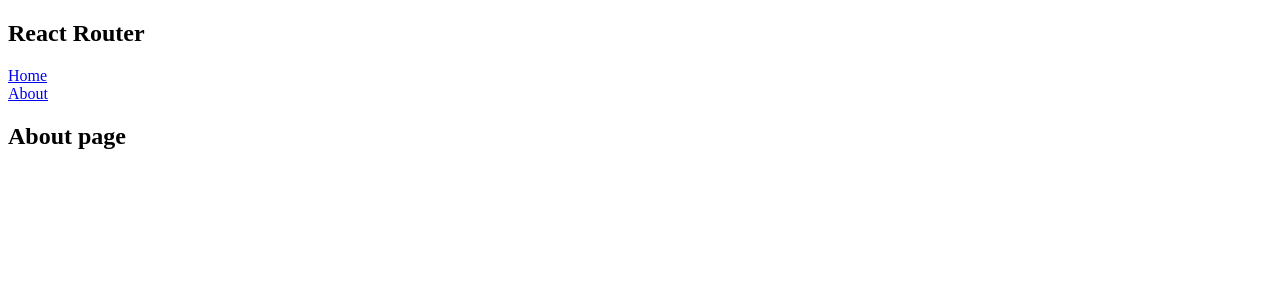
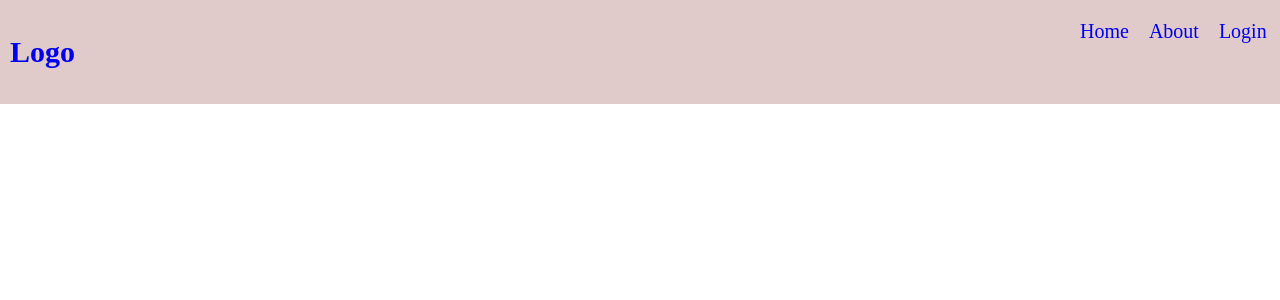
Before and after one commit to GayatriKolhapure/Learn-Online-ReactJS-Step-By-Step, a React (Vite) app in the folder React-6th/: page /about in a window 1280 px wide. Shown: the top 300 px of the page. Built offline with nearby package versions, Linux system fonts and the light colour scheme.

Commit message:
routing example

```diff
--- a/React-6th/src/App.jsx
+++ b/React-6th/src/App.jsx
@@ -4,6 +4,7 @@
 import ContextApiComp from './ContextApi/ContextApiComp'
 import CustomHook from './CustomHook'
 import RouterReact from './React Router/RouterReact'
+import HeaderRouter from './HeaderUsingRouter/HeaderRouter'
 
 function App() {
 
@@ -15,7 +16,8 @@
     {/* <FragmentElem /> */}
     {/* <ContextApiComp /> */}
     {/* <CustomHook /> */}
-    <RouterReact />
+    {/* <RouterReact /> */}
+    <HeaderRouter />
 
     </>
   )
--- /dev/null
+++ b/React-6th/src/HeaderUsingRouter/HeaderRouter.jsx
@@ -0,0 +1,14 @@
+import Navbar from "./Navbar";
+
+function HeaderRouter() {
+
+
+  return (
+    <>
+    <Navbar/>
+
+    </>
+  )
+}
+
+export default HeaderRouter;
--- /dev/null
+++ b/React-6th/src/HeaderUsingRouter/Home.jsx
@@ -0,0 +1,12 @@
+function Home() {
+
+
+  return (
+    <>
+    <h2>Home page</h2>
+
+    </>
+  )
+}
+
+export default Home;
--- /dev/null
+++ b/React-6th/src/HeaderUsingRouter/Navbar.jsx
@@ -0,0 +1,37 @@
+import { Link } from "react-router";
+import "./header.css";
+import Home from './Home'
+
+function Navbar() {
+  return (
+    <div className="header">
+      <div>
+        <Link className="link" to={"/"}>
+          <h2>Logo</h2>
+        </Link>
+      </div>
+      <div>
+        <ul>
+          <li>
+            <Link className="link" to={"/"}>
+              Home
+            </Link>
+          </li>
+          <li>
+            <Link className="link" to={"/about"}>
+              About
+            </Link>
+          </li>
+
+          <li>
+            <Link className="link" to={"/login"}>
+              Login
+            </Link>
+          </li>
+        </ul>
+      </div>
+    </div>
+  );
+}
+
+export default Navbar;
--- /dev/null
+++ b/React-6th/src/HeaderUsingRouter/header.css
@@ -0,0 +1,28 @@
+.header{
+    display: flex;
+    justify-content: space-between;
+    background-color: #e1caca;
+    padding: 10px;
+
+}
+body{
+    margin: 0;
+    padding: 0;
+}
+.header ul{
+    display: flex;
+    list-style-type: none;
+    margin: auto;
+    justify-content: space-around;
+    width: 200px;
+}
+.header ul li {
+    padding: 10px;
+}
+header .link h2 {
+    margin: 0;
+}
+.header .link{
+    text-decoration: none;
+    font-size: 20px;
+}
```
Also changed, not shown: React-6th/src/HeaderUsingRouter/About.jsx (added, +12 -0 lines), React-6th/src/HeaderUsingRouter/Login.jsx (added, +12 -0 lines).
